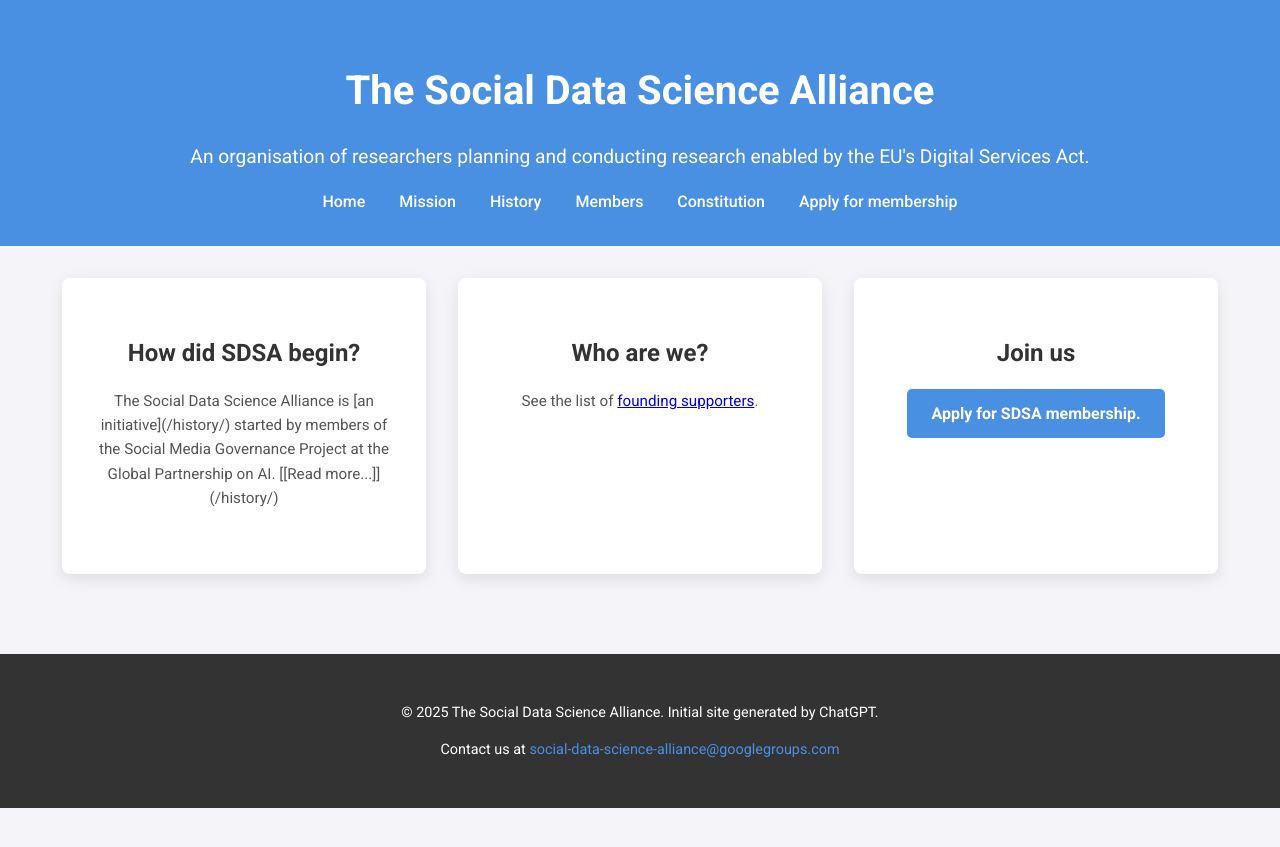
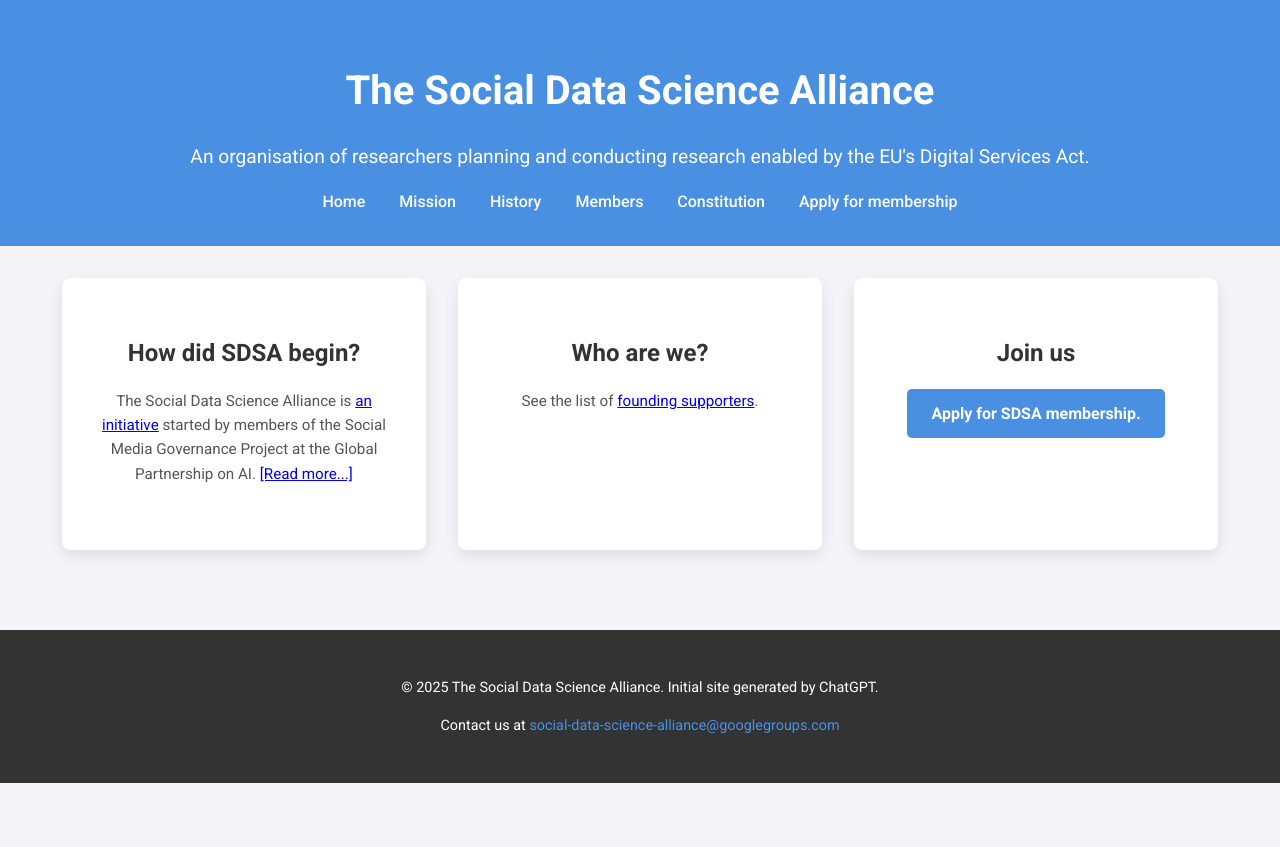
Before and after one commit to social-data-science-alliance/social-data-science-alliance.github.io, a Jekyll site: the page built from index.md, in a window 1280 px wide. Shown: the top 847 px of the page. Built offline with Jekyll 4.4.1, drawn with Linux system fonts in a browser that asks for light colours; part of the change alters nothing that is shown.

Commit message:
Change Markdown to HTML in feature boxes.

```diff
--- a/index.md
+++ b/index.md
@@ -6,7 +6,7 @@ title: Home
 <section id="features" class="features">
     <div class="feature">
         <h3>How did SDSA begin?</h3>
-        <p>The Social Data Science Alliance is [an initiative](/history/) started by members of the Social Media Governance Project at the Global Partnership on AI. [[Read more...]](/history/)</p>
+        <p>The Social Data Science Alliance is <a href="/history/">an initiative</a> started by members of the Social Media Governance Project at the Global Partnership on AI. <a href="/history/">[Read more...]</a></p>
     </div>
     <div class="feature">
         <h3>Who are we?</h3>
```
